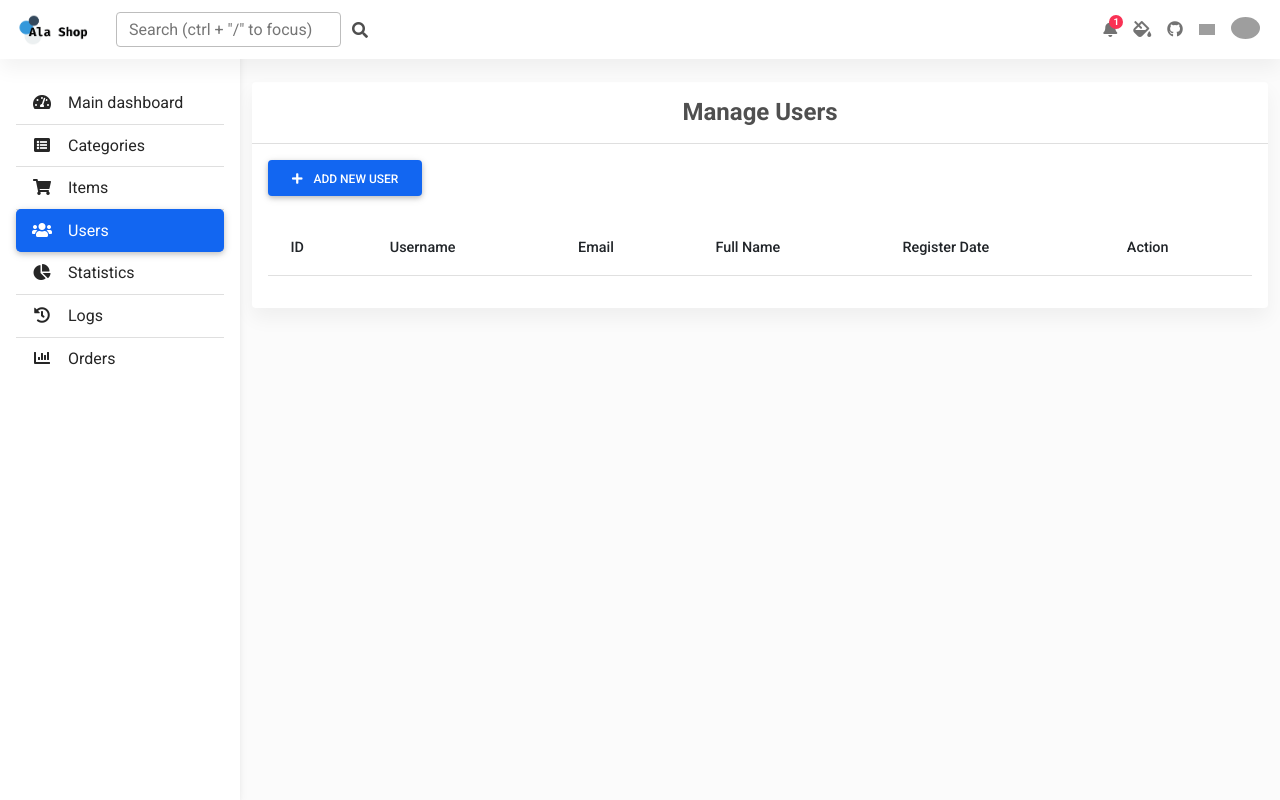
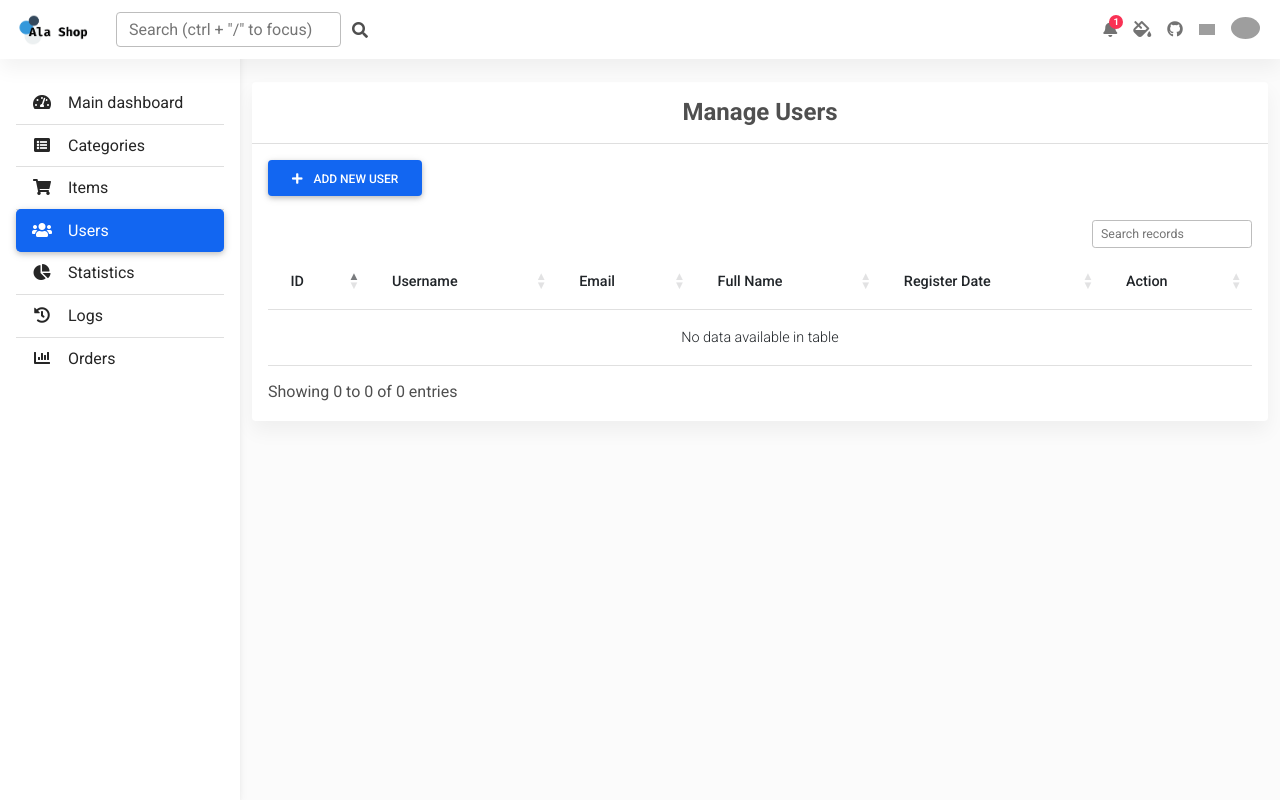
Before and after one commit to sibouras/ala-shop, a PHP site: page /users.php in a window 1280 px wide. Run offline with PHP 8.4, Linux system fonts and the light colour scheme; the visitor is signed in with stand-in values (Sample User, id 1); data that the repository does not hold is empty; some libraries are stand-ins or nearby versions; grey boxes are pictures that could not be loaded.

Commit message:
added datatable to users page

```diff
--- a/admin/includes/templates/footer.php
+++ b/admin/includes/templates/footer.php
@@ -1,14 +1,14 @@
 <div class="footer">
 </div>
 <!-- MDB -->
-<!-- <script type="text/javascript" src="<?= $js ?>/jquery-3.6.0.min.js"></script> -->
+<script type="text/javascript" src="<?= $js ?>/jquery-3.6.0.min.js"></script>
 <script type="text/javascript" src="<?= $js ?>/mdb.min.js"></script>
 <!-- <script type="text/javascript" src="<?= $js ?>/bootstrap.bundle.min.js"></script> -->
 <!-- Custom scripts -->
 <script type="text/javascript" src="<?= $js ?>/admin.js"></script>
+<script src="https://cdn.datatables.net/1.10.24/js/jquery.dataTables.min.js"></script>
+<script src="https://cdn.datatables.net/1.10.24/js/dataTables.bootstrap5.js"></script>
 <script src="<?= $js ?>/backend.js"></script>
-<script>
-</script>
 </body>
 
 </html>
--- a/admin/includes/templates/header.php
+++ b/admin/includes/templates/header.php
@@ -15,6 +15,8 @@
   <!-- custom css -->
   <link rel="stylesheet" href="<?= $css ?>/admin.css" />
   <link rel="stylesheet" href="<?= $css ?>/backend.css" />
+  <!-- datatables -->
+  <link rel="stylesheet" href="https://cdn.datatables.net/1.10.24/css/dataTables.bootstrap5.css">
 </head>
 
 <body>
--- a/admin/layout/js/backend.js
+++ b/admin/layout/js/backend.js
@@ -1,6 +1,5 @@
 // $(function () {
 //   'use strict';
-
 // });
 
 // const addForm = document.getElementById('add-user-form');
@@ -18,3 +17,21 @@
 //   } else {
 //   }
 // });
+
+$(document).ready(function () {
+  $('#datatableId').DataTable({
+    // pagingType: 'full_numbers',
+    // lengthMenu: [
+    //   [10, 25, 50, -1],
+    //   [10, 25, 50, 'All'],
+    // ],
+    responsive: true,
+    language: {
+      search: '_INPUT_',
+      searchPlaceholder: 'Search records',
+    },
+    scrollY: '50vh',
+    scrollCollapse: true,
+    paging: false,
+  });
+});
--- a/admin/users.php
+++ b/admin/users.php
@@ -39,7 +39,7 @@ if (isset($_SESSION['username'])) {
             <div class="card-body">
               <a href='users.php?do=add' class="btn btn-primary mb-4"><i class="fa fa-plus me-2"></i> Add New User</a>
               <div class="table-responsive">
-                <table class="table table-hover text-nowrap">
+                <table id="datatableId" class="table table-hover text-nowrap">
                   <thead>
                     <tr>
                       <th scope="col">ID</th>
```
